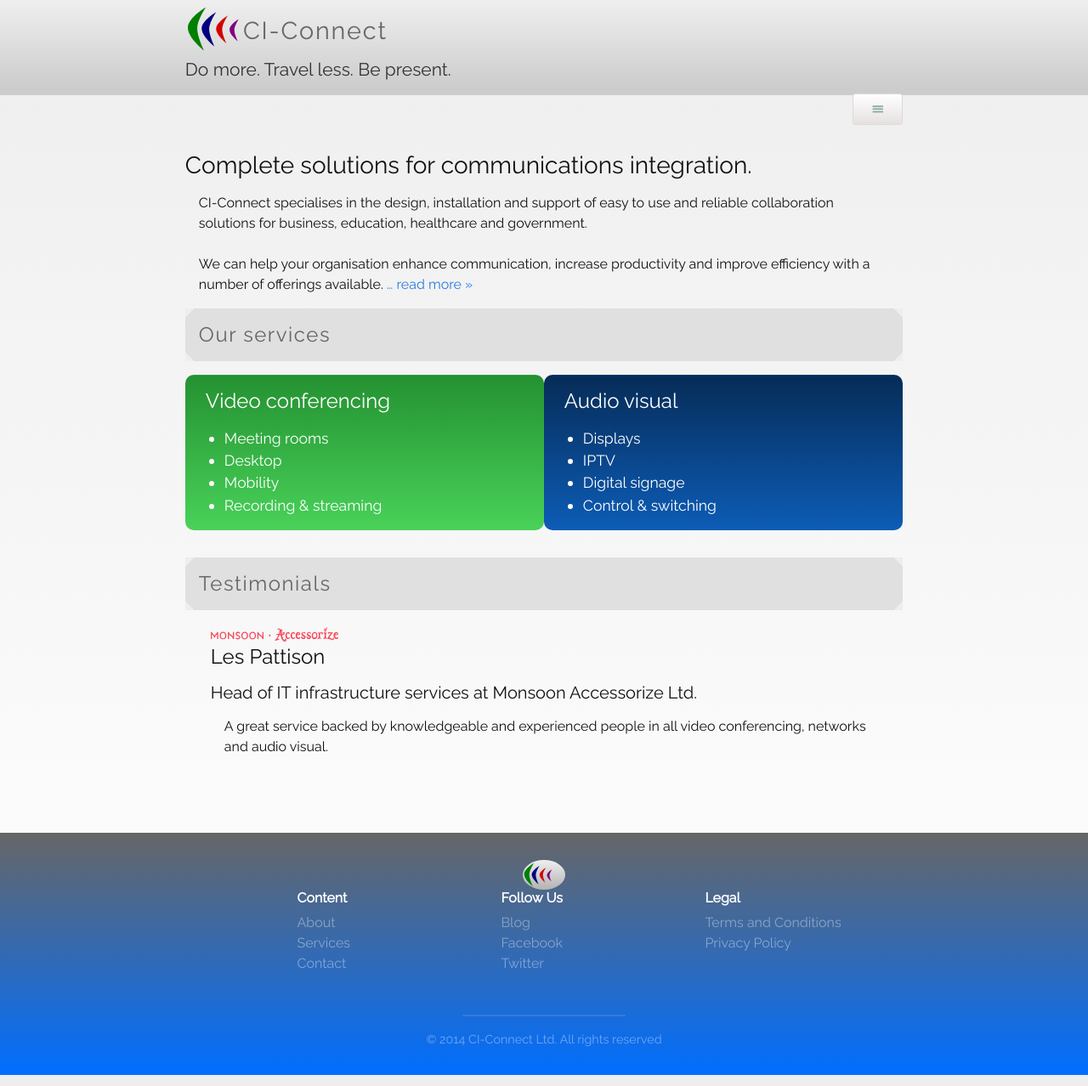
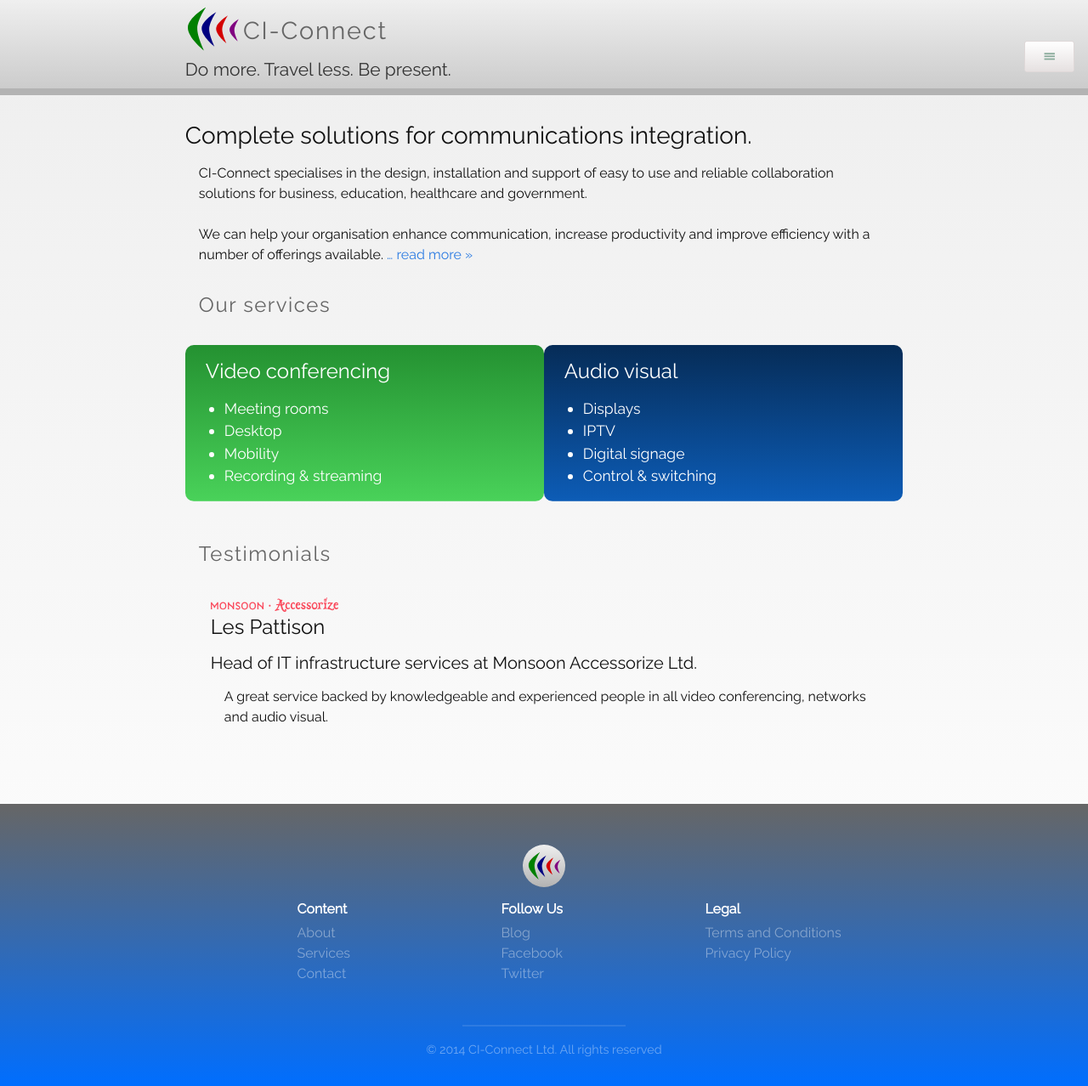
Before and after one commit to ciconnect/ciconnect.github.io, a Jekyll site: the page built from index.html, in a window 1280 px wide. Shown: the whole page at 85% size. Built offline with Jekyll 4.4.1, drawn with Linux system fonts in a browser that asks for light colours.

Commit message:
Revert and refactor header and layout

```diff
--- a/_sass/_base.scss
+++ b/_sass/_base.scss
@@ -1,19 +1,24 @@
 @import "basic";
+
+
+img {
+    border: none;
+    outline: none;
+}
 
 /*
  * Site header
  */
 .site-header {
     min-height: 7em;
-    border-bottom: 0.5em solid #ccc;
+    border-bottom: 0.5em solid lighten(#999, 10%);
     @include background(linear-gradient(#efefef, lighten(#333, 60%)) left repeat);
 
     .banner {
         white-space: nowrap;
 
         .logo {
-            border: none;
-            outline: none;
+
         }
 
         .title {
@@ -21,7 +26,6 @@
             margin-top: 0.55em;
             a {
                 color: #333;
-                text-decoration: none;
             }
         }
 
@@ -31,6 +35,7 @@
         }
 
         .logo, .title {
+            text-decoration: none;
             vertical-align: middle;
             display: inline-block;
         }
@@ -53,12 +58,14 @@
     width: 100%;
     .footer-logo {
         width: 50px;
-        margin: auto auto;
+        margin: 1rem auto 1rem auto;
+        padding: 3px;
         border: 0px;
         @include border-radius(50%);
         @include background(linear-gradient(#efefef, lighten(#333, 50%)) left repeat);
         img {
-            width: 35px;
+            width: 45px;
+            padding: 2px;
         }
 
     }
--- a/_sass/_basic.scss
+++ b/_sass/_basic.scss
@@ -19,7 +19,7 @@ body {
     font-weight: 300;
     color: $text-color;
     background-color: $background-color;
-    @include linear-gradient(#eee, #fff);
+    @include background(linear-gradient(#eee, #fff) no-repeat);
     -webkit-text-size-adjust: 100%;
 }
 
--- a/_sass/_layout.scss
+++ b/_sass/_layout.scss
@@ -112,7 +112,6 @@
 .site-header {
 
     .banner {
-        @include span-columns(12);
         @include default-media;
 
     }
--- a/_sass/_menu.scss
+++ b/_sass/_menu.scss
@@ -11,10 +11,9 @@ $sliding-menu-color-hover: #fff;
   cursor: pointer;
   font-size: $base-font-size;
   margin-bottom: $base-line-height;
-  position: relative;
-  // right: 1em;
-  // top: 1em;
-  float: right;
+  position: absolute;
+  right: 1em;
+  top: 3em;
 
   outline: none;
 
--- a/css/main.scss
+++ b/css/main.scss
@@ -55,7 +55,6 @@ html * {
   h2 {
     font-size: 1.5rem;
     color: #666;
-    background-color: #e0e0e0;
     padding: 1rem;
     margin: 1rem 0rem 1rem 0rem;
   }
--- a/js/corner.js
+++ b/js/corner.js
@@ -1 +1 @@
-$("h2").corner("bevelfold");
+// $("h2").corner("bevelfold");
```
